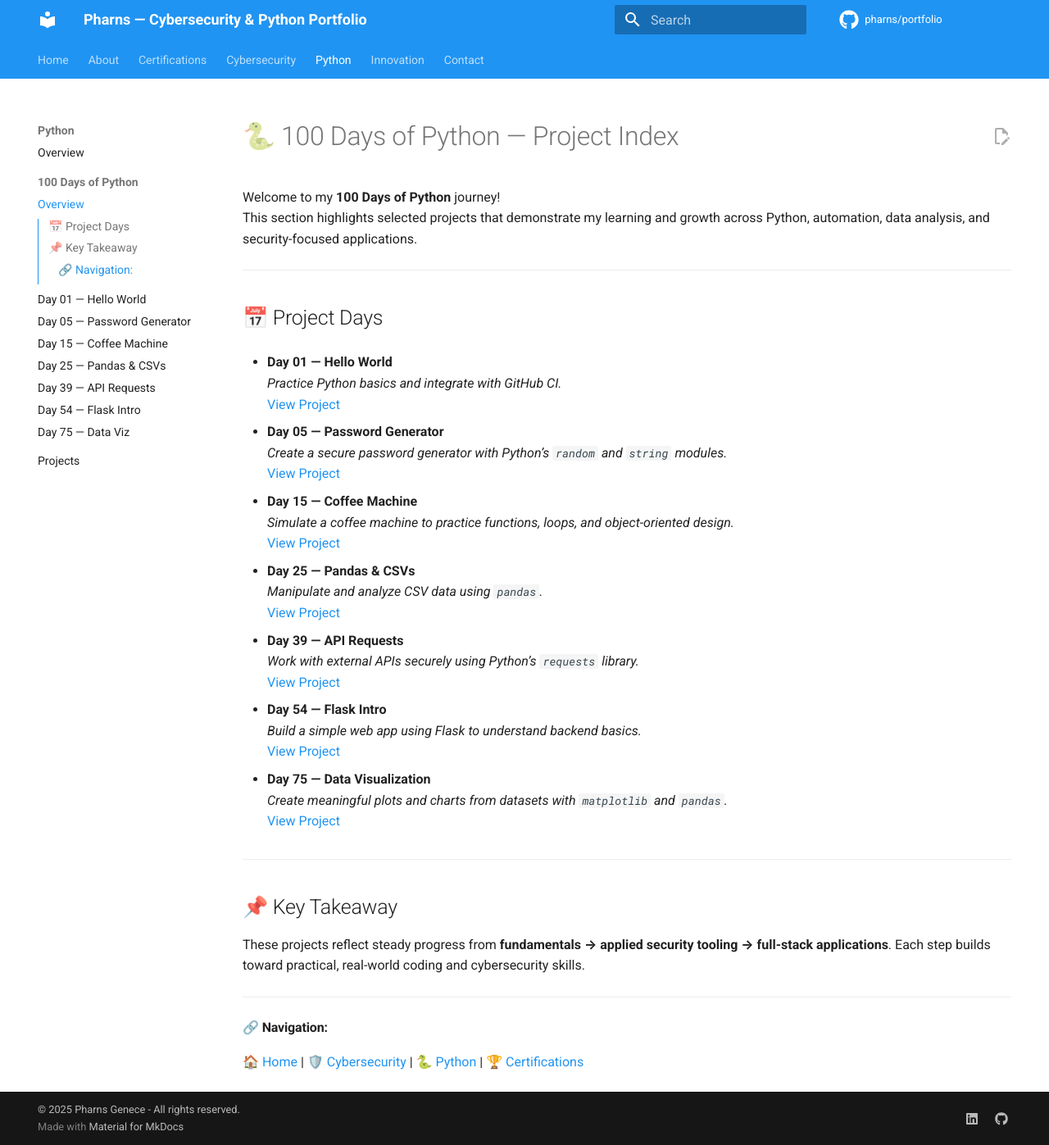
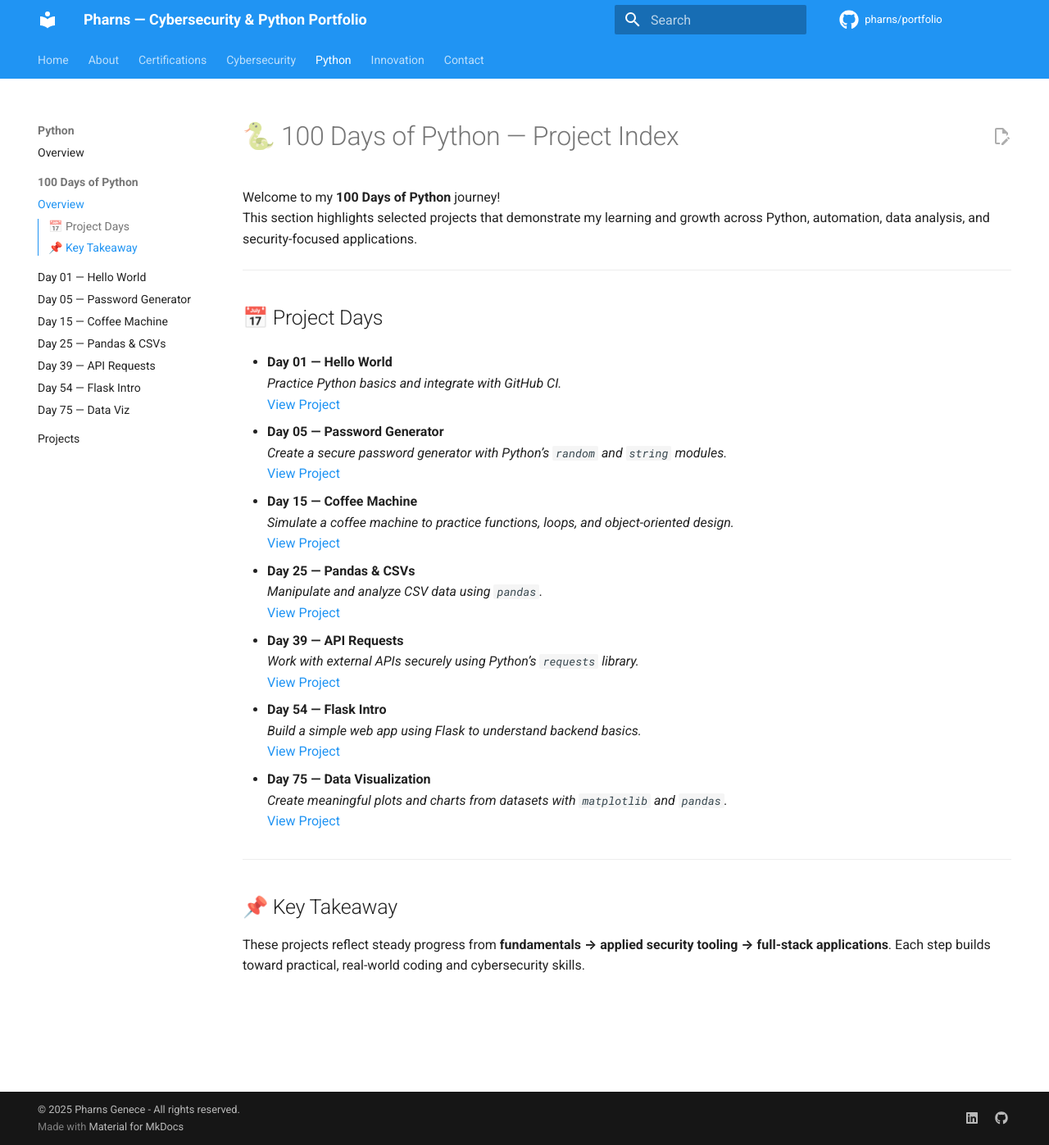
Before and after one commit to Pharns/portfolio, an MkDocs documentation site: the page built from docs/python/100-days/index.md, in a window 1280 px wide and 1397 px high. Shown: the whole window at 82% size. Built offline with MkDocs 1.6.1 and Material for MkDocs 9.7.7, drawn with Linux system fonts in a browser that asks for light colours; comment, search, counter and statistics services are not loaded.

Commit message:
link updats

```diff
--- a/docs/python/100-days/index.md
+++ b/docs/python/100-days/index.md
@@ -39,8 +39,3 @@ This section highlights selected projects that demonstrate my learning and growt
 
 ## 📌 Key Takeaway
 These projects reflect steady progress from **fundamentals → applied security tooling → full-stack applications**. Each step builds toward practical, real-world coding and cybersecurity skills.
-
-
----
-#### **🔗 Navigation:**
-[🏠 Home](../index.md) | [🛡️ Cybersecurity](cybersecurity/index.md) | [🐍 Python](python/index.md) | [🏆 Certifications](certifications.md)
```
Also changed, not shown: docs/python/100-days/day05-password-generator.md (+1 -1 lines).
